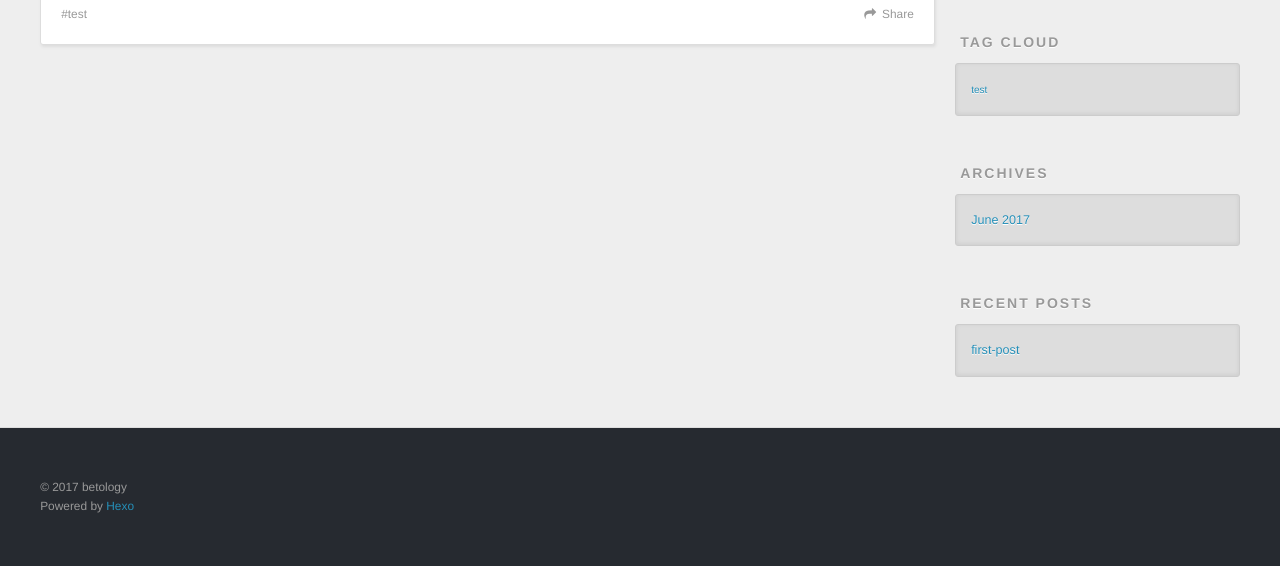
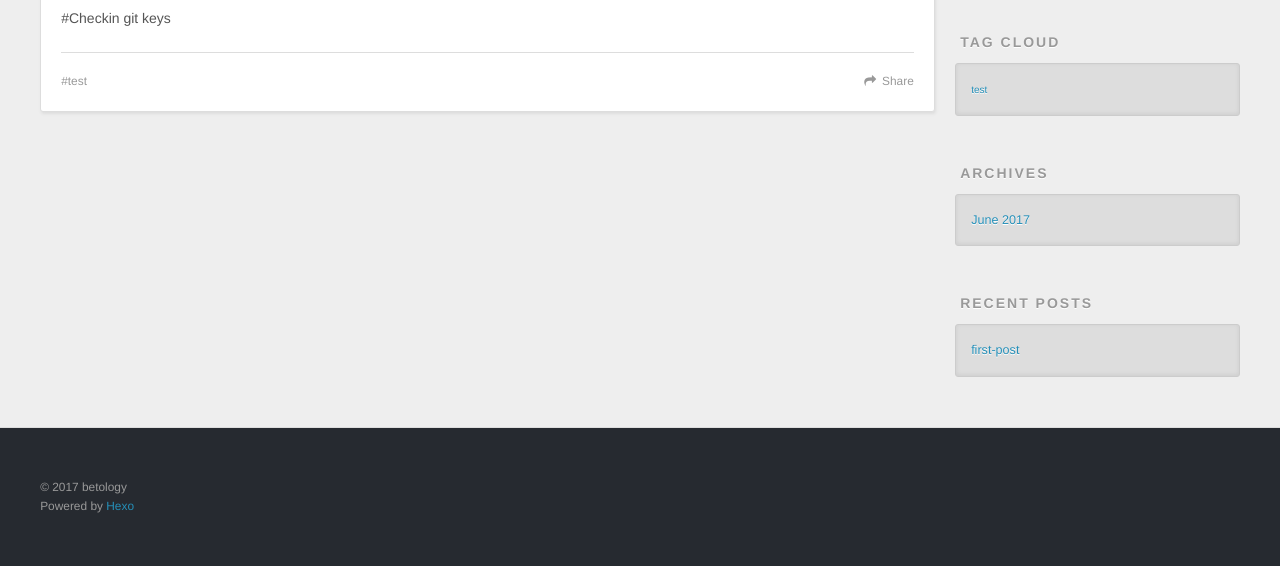
Before and after one commit to betology/betology.github.io, a plain HTML site: page 2017/06/20/first-post/index.html in a window 1280 px wide. Shown: the part 446-1012 px from the top of the page. Drawn offline with nearby package versions, Linux system fonts and the light colour scheme.

Commit message:
Site updated: 2017-07-03 16:14:41

```diff
--- a/2017/06/20/first-post/index.html
+++ b/2017/06/20/first-post/index.html
@@ -5,14 +5,17 @@
 
   <title>first-post | beto log</title>
   <meta name="viewport" content="width=device-width, initial-scale=1, maximum-scale=1">
-  <meta name="keywords" content="test">
+  <meta name="description" content="#Checkin git keys">
+<meta name="keywords" content="test">
 <meta property="og:type" content="article">
 <meta property="og:title" content="first-post">
 <meta property="og:url" content="http://betology.github.io/2017/06/20/first-post/index.html">
 <meta property="og:site_name" content="beto log">
-<meta property="og:updated_time" content="2017-06-20T21:23:42.780Z">
+<meta property="og:description" content="#Checkin git keys">
+<meta property="og:updated_time" content="2017-07-03T21:13:41.332Z">
 <meta name="twitter:card" content="summary">
 <meta name="twitter:title" content="first-post">
+<meta name="twitter:description" content="#Checkin git keys">
 
     <link rel="alternate" href="/atom.xml" title="beto log" type="application/atom+xml">
 
@@ -83,6 +86,7 @@
 
     <div class="article-entry" itemprop="articleBody">
 
+        <p>#Checkin git keys</p>
 
 
     </div>
```
Also changed, not shown: index.html (+1 -0 lines).
